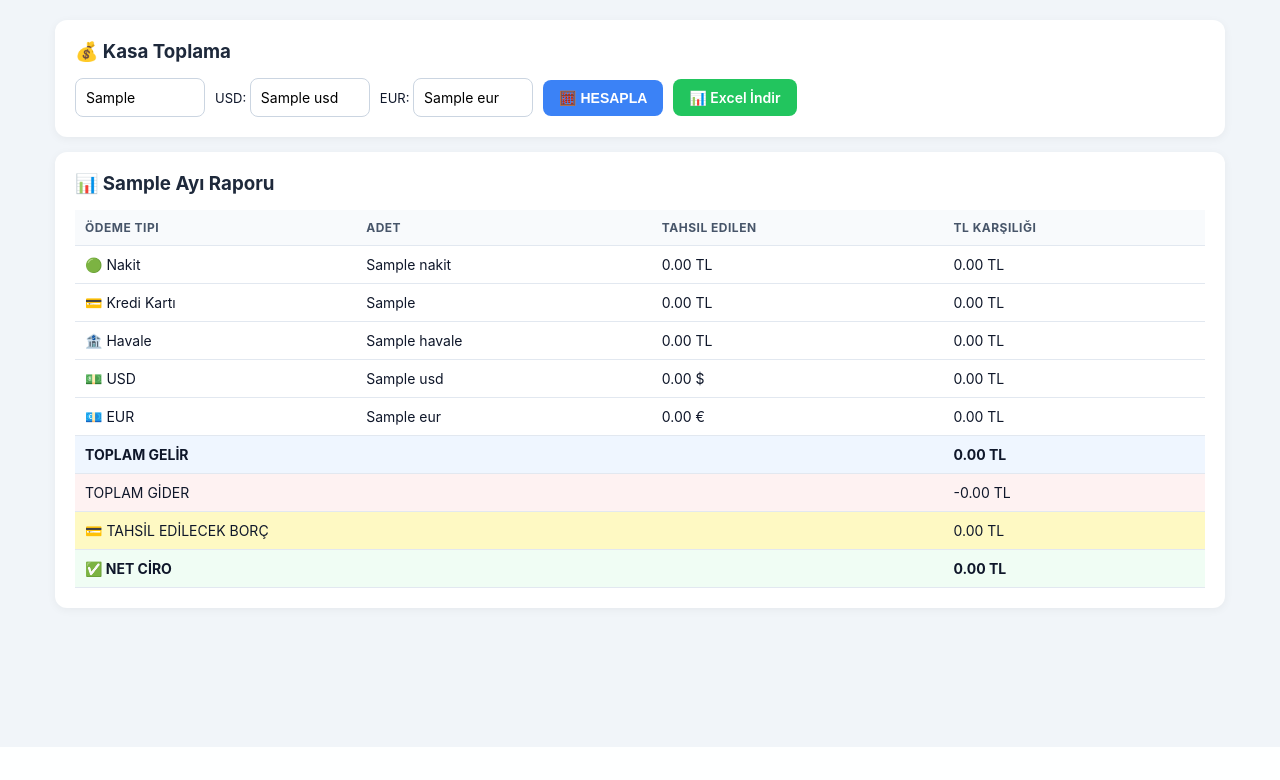
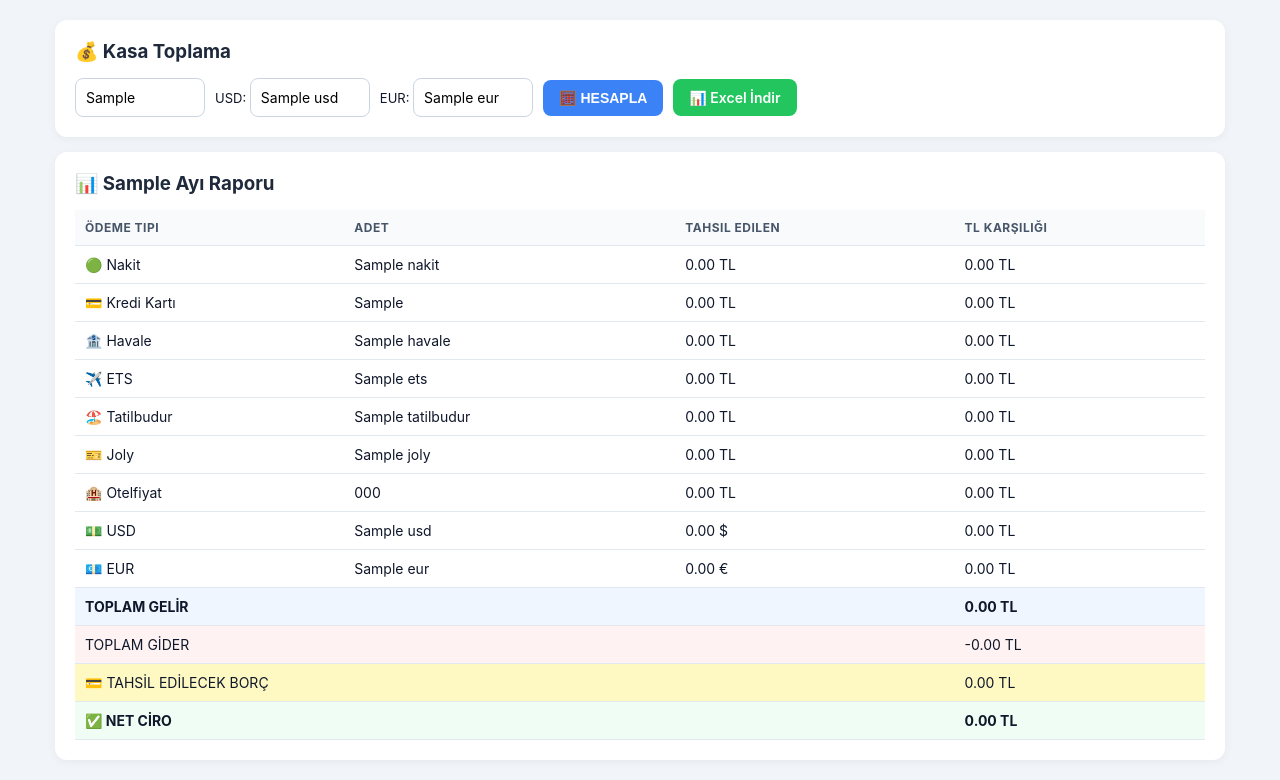
Before and after one commit to Kadirsh299/otel-kasa, a Flask app: template templates/kasa.html in a window 1280 px wide. Shown: the part 53-833 px from the top of the page. Before the commit the page ends 800 px from the top, so only its background shows below. Run offline with Flask 3, Linux system fonts and the light colour scheme; the template is opened without the code that fills it: most values are stand-ins (such as "Sample title", 1, 10 or a date in 2020).

Commit message:
Update kasa.html

```diff
--- a/templates/kasa.html
+++ b/templates/kasa.html
@@ -15,11 +15,23 @@
 <div style="overflow-x:auto">
 <table>
 <tr><th>Ödeme Tipi</th><th>Adet</th><th>Tahsil Edilen</th><th>TL Karşılığı</th></tr>
+
+<!-- NAKİT VE KARTLAR -->
 <tr><td>🟢 Nakit</td><td>{{ adet.Nakit }}</td><td>{{ "%.2f"|format(toplam.Nakit) }} TL</td><td>{{ "%.2f"|format(toplam.Nakit) }} TL</td></tr>
 <tr><td>💳 Kredi Kartı</td><td>{{ adet["Kredi Kartı"] }}</td><td>{{ "%.2f"|format(toplam["Kredi Kartı"]) }} TL</td><td>{{ "%.2f"|format(toplam["Kredi Kartı"]) }} TL</td></tr>
 <tr><td>🏦 Havale</td><td>{{ adet.Havale }}</td><td>{{ "%.2f"|format(toplam.Havale) }} TL</td><td>{{ "%.2f"|format(toplam.Havale) }} TL</td></tr>
+
+<!-- YENİ EKLENEN ACENTE ÖDEMELERİ -->
+<tr><td>✈️ ETS</td><td>{{ adet.ETS }}</td><td>{{ "%.2f"|format(toplam.ETS) }} TL</td><td>{{ "%.2f"|format(toplam.ETS) }} TL</td></tr>
+<tr><td>🏖️ Tatilbudur</td><td>{{ adet.Tatilbudur }}</td><td>{{ "%.2f"|format(toplam.Tatilbudur) }} TL</td><td>{{ "%.2f"|format(toplam.Tatilbudur) }} TL</td></tr>
+<tr><td>🎫 Joly</td><td>{{ adet.Joly }}</td><td>{{ "%.2f"|format(toplam.Joly) }} TL</td><td>{{ "%.2f"|format(toplam.Joly) }} TL</td></tr>
+<tr><td>🏨 Otelfiyat</td><td>{{ adet.Otelfiyat }}</td><td>{{ "%.2f"|format(toplam.Otelfiyat) }} TL</td><td>{{ "%.2f"|format(toplam.Otelfiyat) }} TL</td></tr>
+
+<!-- DÖVİZLER -->
 <tr><td>💵 USD</td><td>{{ adet.USD }}</td><td>{{ "%.2f"|format(toplam.USD) }} $</td><td>{{ "%.2f"|format(toplam.USD * usd) }} TL</td></tr>
 <tr><td>💶 EUR</td><td>{{ adet.EUR }}</td><td>{{ "%.2f"|format(toplam.EUR) }} €</td><td>{{ "%.2f"|format(toplam.EUR * eur) }} TL</td></tr>
+
+<!-- TOPLAMLAR -->
 <tr style="background:#eff6ff;font-weight:bold"><td colspan="3">TOPLAM GELİR</td><td>{{ "%.2f"|format(toplam_tl) }} TL</td></tr>
 <tr style="background:#fef2f2"><td colspan="3">TOPLAM GİDER</td><td>-{{ "%.2f"|format(gider_tl) }} TL</td></tr>
 <tr style="background:#fef9c3"><td colspan="3">💳 TAHSİL EDİLECEK BORÇ</td><td>{{ "%.2f"|format(borc_tl) }} TL</td></tr>
```
